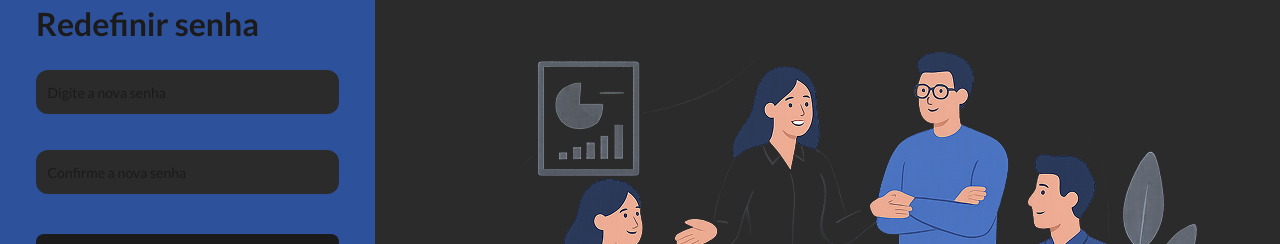
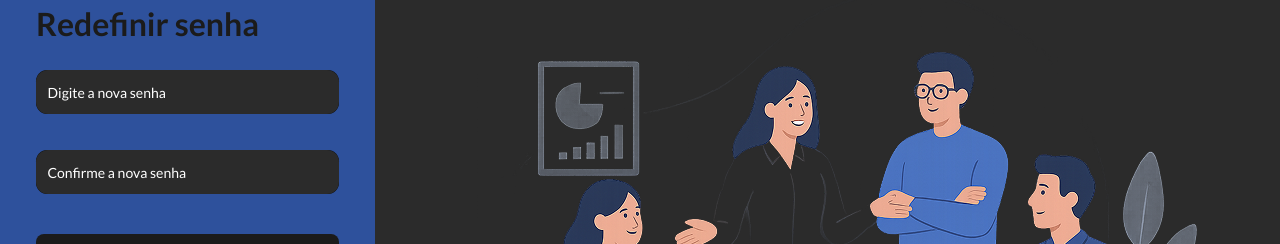
Before and after one commit to carloosz/sistema-gestao-rh-colaborador-frontend, a Next.js app: page /redefinir-senha in a window 1280 px wide. Shown: the part 327-571 px from the top of the page. Built offline with nearby package versions, Linux system fonts and the light colour scheme; no server answers.

Commit message:
fix: input color

```diff
--- a/src/components/Inputs/Input/Input.tsx
+++ b/src/components/Inputs/Input/Input.tsx
@@ -62,7 +62,7 @@ const Input: ForwardRefRenderFunction<HTMLInputElement, Props> = (
             )}
           </div>
         )}
-        <div className="relative w-full flex items-center justify-start rounded-[0.75rem]">
+        <div className={twMerge("relative w-full flex items-center justify-start rounded-[0.75rem]", !!readOnly ? '' : 'bg-[#0C0C0C]')}>
           <MaskedInput
             id={id || name}
             disabled={disabled}
@@ -71,7 +71,7 @@ const Input: ForwardRefRenderFunction<HTMLInputElement, Props> = (
               !!readOnly
                 ? 'w-full text-white text-[16px] font-normal bg-transparent border-none outline-none'
                 : twMerge(
-                    `w-full text-white2 placeholder:text-primary text-[14px] p-[11.5px]! font-normal rounded-[12px] outline-0 bg-primary2
+                    `w-full text-white placeholder:text-white text-[14px] p-[11.5px]! font-normal rounded-[12px] outline-0 bg-primary2
               `,
                     type === 'password' ? 'pr-[40px]!' : '',
                     error ? 'border-2 border-warning' : '',
--- a/src/components/Inputs/Input2/Input2.tsx
+++ b/src/components/Inputs/Input2/Input2.tsx
@@ -62,7 +62,7 @@ const Input2: ForwardRefRenderFunction<HTMLInputElement, Props> = (
             )}
           </div>
         )}
-        <div className="relative w-full flex items-center justify-start rounded-[0.75rem]">
+        <div className={twMerge("relative w-full flex items-center justify-start rounded-[0.75rem] ", !!readOnly ? '' : 'bg-[#0C0C0C]')}>
           <MaskedInput
             id={id || name}
             disabled={disabled}
@@ -71,7 +71,7 @@ const Input2: ForwardRefRenderFunction<HTMLInputElement, Props> = (
               !!readOnly
                 ? 'w-full text-white text-[16px] font-normal bg-transparent border-none outline-none'
                 : twMerge(
-                    `w-full text-white2 placeholder:text-primary text-[20px] p-[23px_26px]! font-normal rounded-[12px] outline-0 bg-[#0C0C0C]
+                    `w-full text-white placeholder:text-white text-[20px] p-[23px_26px]! font-normal rounded-[12px] outline-0 bg-[#0C0C0C]
               `,
                     type === 'password' ? 'pr-[40px]!' : '',
                     error ? 'border-2 border-warning' : '',
```
